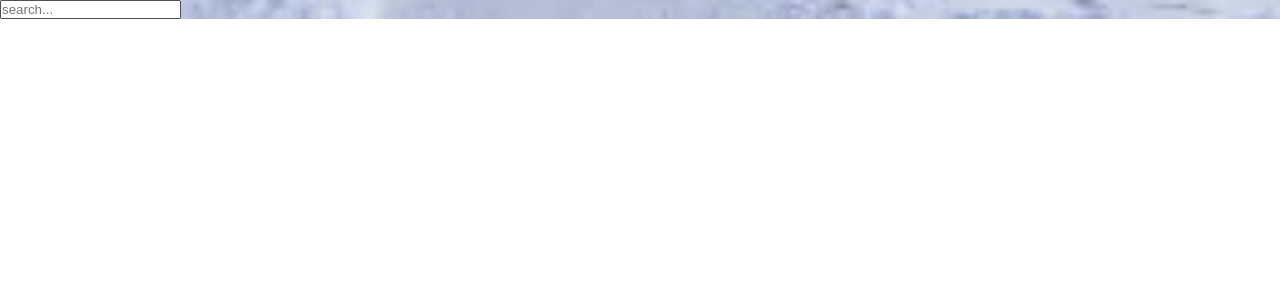
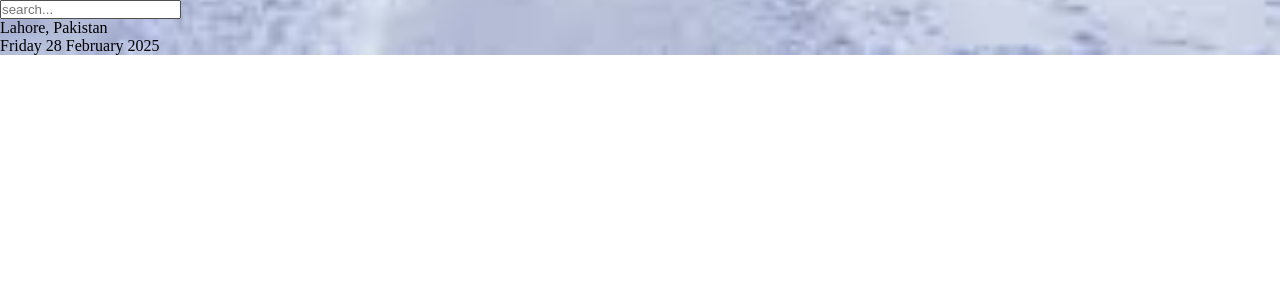
Before and after one commit to AqsaAslam01/react-weather-app, a React (Vite) app: page / in a window 1280 px wide. Shown: the top 300 px of the page. Built offline with nearby package versions, Linux system fonts and the light colour scheme.

Commit message:
added location and date

```diff
--- a/src/App.jsx
+++ b/src/App.jsx
@@ -6,7 +6,21 @@ const api = {
 }
 
 function App() {
+ const dateBuilder = (d) => {
+  let months = [
+    "January", "February", "March", "April", "May", "June",
+    "July", "August", "September", "October", "November", "December"
+  ];
+  let days = [
+    "Sunday", "Monday", "Tuesday", "Wednesday", "Thursday", "Friday", "Saturday"
+  ];
+  let day = days[d.getDay()];
+  let date = d.getDate();
+  let month = months[d.getMonth()];
+  let year = d.getFullYear()
 
+  return `${day} ${date} ${month} ${year}`
+ }
   return (
     <div className='app'>
       <main>
@@ -17,7 +31,10 @@ function App() {
            placeholder='search...'>
            </input>
         </div>
-
+        <div className='location-box'>
+          <div className='location'>Lahore, Pakistan</div>
+          <div className='date'>{dateBuilder(new Date())}</div>
+        </div>
       </main>
     </div>
   )
```
